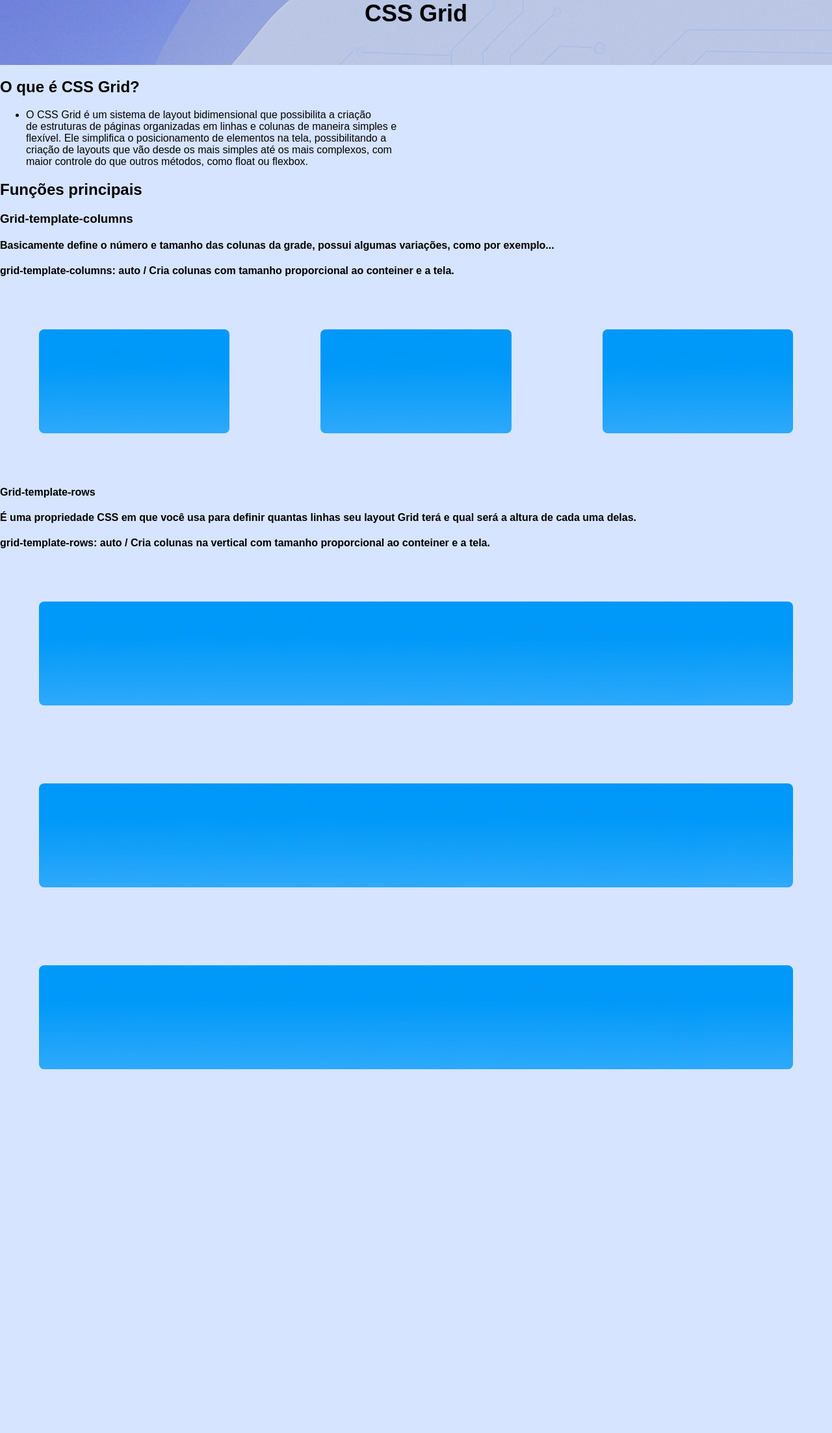
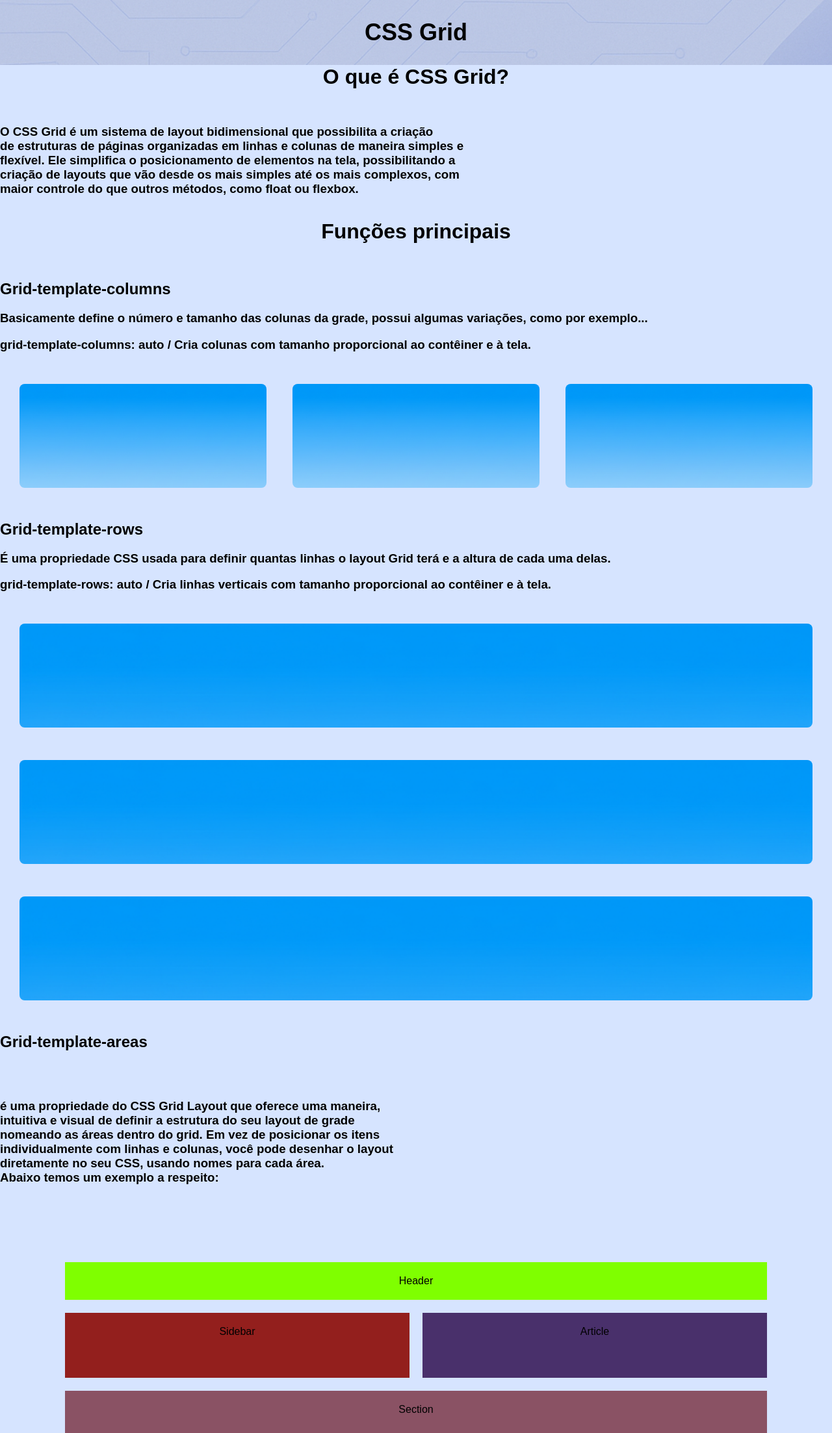
Before and after one commit to Gabriel2k156/GridControl, a plain HTML site: page GridCSS/index.html in a window 1280 px wide. Shown: the top 2206 px of the page at 65% size. Before the commit the page ends 1706 px from the top, so only its background shows below. Drawn offline with Linux system fonts and the light colour scheme.

Commit message:
Grid control.v2

```diff
--- a/GridCSS/index.html
+++ b/GridCSS/index.html
@@ -1,31 +1,34 @@
 <!DOCTYPE html>
 <html lang="pt-br">
 <head>
-    <meta charset="UTF-8">
-    <meta name="viewport" content="width=device-width, initial-scale=1.0">
+  <meta charset="UTF-8" />
+  <meta name="viewport" content="width=device-width, initial-scale=1.0"/>
   <title>GridControl</title>
-    <link rel="stylesheet" href="style.css">
+  <link rel="stylesheet" href="style.css" />
 </head>
+
+<body>
+
   <div class="h1">
     <div id="sla"><h1>CSS Grid</h1></div>
   </div>
 
-<body>
-
-<h2>O que é CSS Grid?</h2>
-<ul>
-  <li>O CSS Grid é um sistema de layout bidimensional que possibilita a criação<br> de estruturas de páginas organizadas em
+  <h1 class="centralizado">O que é CSS Grid?</h1>
+  <br>
+  <br>
+  <h3>
+    O CSS Grid é um sistema de layout bidimensional que possibilita a criação<br> de estruturas de páginas organizadas em
       linhas e colunas de maneira simples e <br> flexível.
       Ele simplifica o posicionamento de elementos na tela, possibilitando a<br> criação de layouts que vão desde os mais simples
       até os mais complexos, com<br> maior controle do que outros métodos, como float ou flexbox.
-  </li>
-  </ul>
-
-  <h2>Funções principais</h2>
-  <h3>Grid-template-columns</h3>
-  <h4>Basicamente define o número e tamanho das colunas da grade, possui algumas variações, como por exemplo... </h4>
-  <h4>grid-template-columns: auto / Cria colunas com tamanho proporcional ao conteiner e a tela.</h4>
-
+  </h3>
+<br>
+  <h1>Funções principais</h1>
+  <br>
+  <br>
+  <h2>Grid-template-columns</h2>
+  <h3>Basicamente define o número e tamanho das colunas da grade, possui algumas variações, como por exemplo... </h3>
+  <h3>grid-template-columns: auto / Cria colunas com tamanho proporcional ao contêiner e à tela.</h3>
 
   <div class="grid-container-columns">
     <div class="item" src="Imagens/Imagem1.png"></div>
@@ -33,10 +36,9 @@
     <div class="item"></div>
   </div>
 
-
-<h4>Grid-template-rows</h4>
-<h4>É uma propriedade CSS em que você usa para definir quantas linhas seu layout Grid terá e qual será a altura de cada uma delas.</h4>
-<h4>grid-template-rows: auto / Cria colunas na vertical com tamanho proporcional ao conteiner e a tela.</h4>
+  <h2>Grid-template-rows</h2>
+  <h3>É uma propriedade CSS usada para definir quantas linhas o layout Grid terá e a altura de cada uma delas.</h3>
+  <h3>grid-template-rows: auto / Cria linhas verticais com tamanho proporcional ao contêiner e à tela.</h3>
 
   <div class="grid-container-rows">
     <div class="item"></div>
@@ -44,6 +46,20 @@
     <div class="item"></div>
   </div>
 
+  <h2>Grid-template-areas</h2>
+  <br>
+  <br>
+  <h3>
+    é uma propriedade do CSS Grid Layout que oferece uma maneira,<br> intuitiva e visual de definir a estrutura do seu layout de grade<br> nomeando as áreas dentro do grid. Em vez de posicionar os itens<br> individualmente com linhas e colunas, você pode desenhar o layout<br> diretamente no seu CSS, usando nomes para cada área.<br>Abaixo temos um exemplo a respeito:
+  </h3>
+
+  <div class="grid-template-areas">
+    <header>Header</header>
+    <aside>Sidebar</aside>
+    <article>Article</article>
+    <section>Section</section>
+    <footer>Footer</footer>
+  </div>
 
 </body>
 </html>
--- a/GridCSS/style.css
+++ b/GridCSS/style.css
@@ -1,50 +1,120 @@
- h1{ /*Diminuí a margem do h1 pra zero pra conseguir inclur a imagem do topo sem bordas*/
+/*Estilização do título principal*/
+h1 {
   margin: 0px;
+  text-align: center; /*Centraliza o texto*/
 }
 
- .h1{ /*Tô tentando alinhar o texto dentro da imagem mas esqueci completamente como faço isso*/
-
+.h1 {
+  display: flex; /*alinhamento flexível dos conteúdos internos*/
+  justify-content: center; /*Centraliza o conteúdo horizontalmente*/
+  align-items: center; /*Centraliza o conteúdo verticalmente*/
   text-align: center;
   font-size: large;
-  align-items: center;
+
+  /* Imagem de fundo */
   background-image: url("Imagens/Imagem2.png");
-  background-repeat: no-repeat; /*Impede que a foto se repita várias vezes*/
+  background-repeat: no-repeat;/*impede que a foto se repita*/
   background-size: cover; /*Faz a foto tomas todo o espaço do div*/
+  background-position: center; /*Centraliza a imagem*/
+
   margin: 0px;
   padding: 0px;
-  height: 80px;
-  size: 80px;
-  height: 100px;
+  height: 100px; /*Altura fixa para a seção do h1 com imagem*/
 }
 
+/*Estilo geral da página*/
 body {
-      font-family: Arial, sans-serif; /*definição da fonte das palavras do título*/
-      background-color: #D6E4FF; /*cor de fundo*/
-      color: #000000; /*cor da fonte*/
+  font-family: Arial, sans-serif; /*Fonte da página*/
+  background-color: #D6E4FF; /*Cor de fundo clara*/
+  color: #000000; /*Cor do texto padrão*/
   margin: 0px;
   padding: 0px;
-      margin-top: 0px;
 }
 
-
+/*Layout com grid de colunas (3 colunas)*/
 .grid-container-columns {
-  display: grid; /* ativa o grid */
-  grid-template-columns: auto auto auto; /* 3 colunas iguais */
-  gap: 20px; /* espaço entre os itens */
-
+  display: grid;/*inicia o grid*/
+  grid-template-columns: auto auto auto; /*Três colunas de largura automática*/
+  gap: 20px; /*Espaçamento entre as colunas*/
+  padding: 20px;
 }
 
-.grid-container-rows{
+/*Layout com grid de linhas (3 linhas)*/
+.grid-container-rows {
   display: grid;
-  grid-template-rows: auto;
+  grid-template-rows: auto auto auto;
+  row-gap: 30px;
+  padding: 20px;
 }
 
+/* Estilo dos itens dentro dos grids */
 .item {
   background: #3cb6ae;
-  margin: 60px;
+  margin: 10px;
   padding: 60px;
   height: 40px;
   text-align: center;
   border-radius: 8px;
-  background-image: url("Imagens/degrade.png"); /*Teste com e sem a imagem, depois fale se acha melhor com ou sem*/
+
+  /* Imagem de fundo com efeito degradê */
+  background-image: url("Imagens/degrade.png");
+  background-size: cover;
+  background-repeat: no-repeat;
 }
+
+/* Layout de áreas nomeadas com CSS Grid */
+.grid-template-areas {
+  display: grid;
+  grid-template-areas:
+    "header header"
+    "aside article"
+    "section section"
+    "footer footer";
+  grid-template-columns: 1fr 1fr; /* Duas colunas com larguras iguais */
+  grid-template-rows: auto; /* Altura automática */
+  gap: 20px; /* Espaçamento geral entre os elementos */
+  padding: 100px;
+  grid-auto-rows: 100px; /* Altura padrão para linhas automáticas */
+}
+
+/* Estilização das áreas nomeadas */
+
+/* Cabeçalho */
+header {
+  grid-area: header;
+  background-color: chartreuse;
+  padding: 20px;
+  text-align: center;
+}
+
+/* Barra lateral (esquerda) */
+aside {
+  grid-area: aside;
+  background-color: #931f1d;
+  padding: 20px;
+  text-align: center;
+}
+
+/* Conteúdo principal */
+article {
+  grid-area: article;
+  background-color: #49306b;
+  padding: 20px;
+  text-align: center;
+}
+
+/* Seção complementar */
+section {
+  grid-area: section;
+  background-color: #8a5264;
+  padding: 20px;
+  text-align: center;
+}
+
+/* Rodapé */
+footer {
+  grid-area: footer;
+  background-color: #f0c808;
+  padding: 20px;
+  text-align: center;
+}
```
Lines whose indentation alone changed are shown as unchanged.
